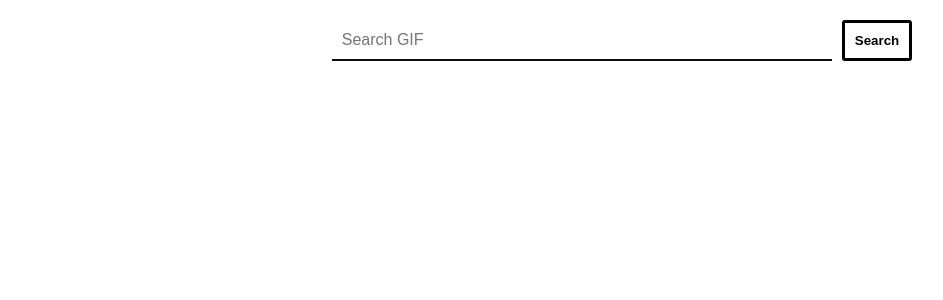
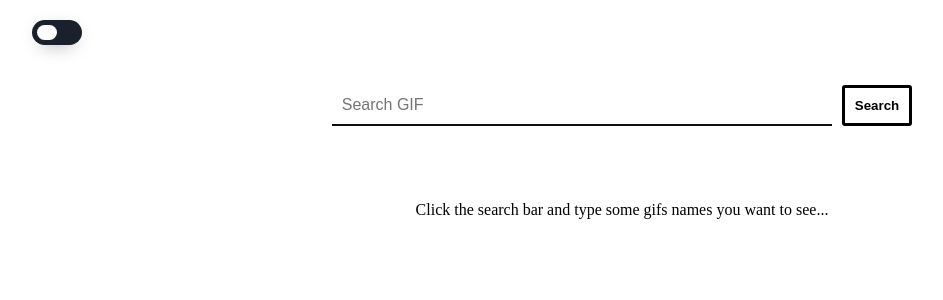
Before and after one commit to emapop/giphy-search-app, a React (Create React App) app: page / in a window 1280 px wide. Shown: the top 300 px of the page, without its empty margins (18-961 px from the left). Built offline with nearby package versions, Linux system fonts and the light colour scheme.

Commit message:
added dark mode and styled the pagination links

```diff
--- a/src/App.css
+++ b/src/App.css
@@ -6,6 +6,35 @@
 body {
   background:rgb(255, 255, 255);
   font-family:"Noto";
+}
+.main {
+  padding: 20px 10px;
+}
+#toggle {
+  width: 50px;
+  display: flex;
+  padding: 5px;
+  margin: 0px 0px 20px 40px;
+  background-color: #1a202c;
+  display: flex;
+  border-radius: 1000px;
+  cursor: pointer;
+  box-shadow: 0px 5px 20px -10px #000000;
+  transition: background-color 0.2s ease-in;
+}
+.toggle-inner {
+  width: 20px;
+  height: 15px;
+  background-color: white;
+  border-radius: 1000px;
+  transition: margin-left 0.2s ease-in, background-color 0.2s ease-in;
+}
+.toggle-active {
+  margin-left: 20px;
+}
+.dark-mode {
+  color: white;
+  background-color: #263554;
 }
 .header {
   width:100%;
@@ -45,6 +74,13 @@ body {
   color: white;
   cursor: pointer;
 }
+.message {
+  width:100%;
+  padding:20px;
+  display:flex;
+  justify-content: center;
+  margin: auto;
+}
 .result {
   padding:5px;
 }
@@ -55,7 +91,7 @@ body {
 .result .list .item {
   margin:10px;
   height:258px;
-  border:5px solid #aaa;
+  border:5px solid rgb(178, 174, 174);
 }
 img {
   width: 248px;
@@ -80,7 +116,7 @@ img {
   width:50px;
   height:50px;
   border-radius:50%;
-  border:5px solid #fff;
+  border:5px solid rgb(12, 12, 12);
   border-top:5px solid #111;
   transform:rotate(0deg);
   animation:loading 500ms ease-in-out infinite;
@@ -100,17 +136,17 @@ img {
 .pagination{
   display: flex;
 }
-.page-item {
+li {
   list-style:none;
   margin-right: 7px;
 }
 a {
-  color: black;
+  color: rgb(241, 141, 101);
 }
 a:hover{
-  color:rgba(0, 0, 0, 0.60);
+  color:rgba(0, 0, 0, 0.795);
 }
 a:focus{
-  color:rgba(0, 0, 0, 0.60);
+  color:rgba(0, 0, 0, 0.50);
   text-decoration: none;
 }
--- a/src/components/Paginate.js
+++ b/src/components/Paginate.js
@@ -1,4 +1,4 @@
-import react from 'react';
+import React from 'react';
 
 const Paginate = (props) => {
     const pageNumbers = [];
@@ -11,7 +11,7 @@ const Paginate = (props) => {
             {pageNumbers.map((number, index) => {
                 return (
                     <li key={index} className="page-item">
-                        <a onClick = {()=> props.pageSelected(number)} href="!#" className="page-link">{number}</a>
+                        <a onClick = {()=> props.pageSelected(number)}href="#" className="page-link">{number}</a>
                     </li>
                 )
             })}
--- a/src/components/TheSearch.js
+++ b/src/components/TheSearch.js
@@ -3,6 +3,7 @@ import Paginate from './Paginate';
 const GIPHY_API = "https://api.giphy.com/v1/gifs/search?api_key=VYmsxlWOIM2Vqxw7gIXcaw4NE1DS0Gxc&q=";
 
 let TheSearch = () => {
+  const [ darkMode, setDarkMode ] = useState(false);
   const [search, setSearch] = useState("");
   const [gifs, setGifs] = useState([]);
   const [loadingState, setLoadingState] = useState(false);
@@ -38,9 +39,24 @@ let TheSearch = () => {
   useEffect(() => {
     // storing input name
     localStorage.setItem("search", JSON.stringify(search));
-  }, [search]);
+    const toggle = document.querySelector('.toggle-inner');
+    const main = document.querySelector('.main');
+    if( darkMode === true ) {
+      main.classList.add('dark-mode')
+      toggle.classList.add('toggle-active')
+    } else {
+      main.classList.remove('dark-mode')
+      toggle.classList.remove('toggle-active')
+    }
+  }, [search, darkMode]);
   return (
-    <div>
+    <div className="main">
+      <div
+        id="toggle"
+        onClick={() => darkMode === false ? setDarkMode(true) : setDarkMode(false)}
+      >
+        <div className="toggle-inner"/>
+      </div>
       <div className="header">
         <div>
           <input
@@ -56,6 +72,9 @@ let TheSearch = () => {
       </div>
       <Paginate pageSelected = {pageSelected} currentPage = {currentPage} itemsPerPage={itemsPerPage} totalItems={gifs.length}/>
       <div className="result">
+        {(!search) ? (<div className="message message-for-searching">
+            <p>Click the search bar and type some gifs names you want to see...</p>
+        </div>) : (<></>)}
         {
           (loadingState) ? (
             <div className="loading">
--- a/src/index.css
+++ b/src/index.css
@@ -1,4 +1,4 @@
-body {
+/* body {
   margin: 0;
   font-family: -apple-system, BlinkMacSystemFont, 'Segoe UI', 'Roboto', 'Oxygen',
     'Ubuntu', 'Cantarell', 'Fira Sans', 'Droid Sans', 'Helvetica Neue',
@@ -10,4 +10,4 @@ body {
 code {
   font-family: source-code-pro, Menlo, Monaco, Consolas, 'Courier New',
     monospace;
-}
+} */
```
Also changed, not shown: src/logo.svg (deleted).
